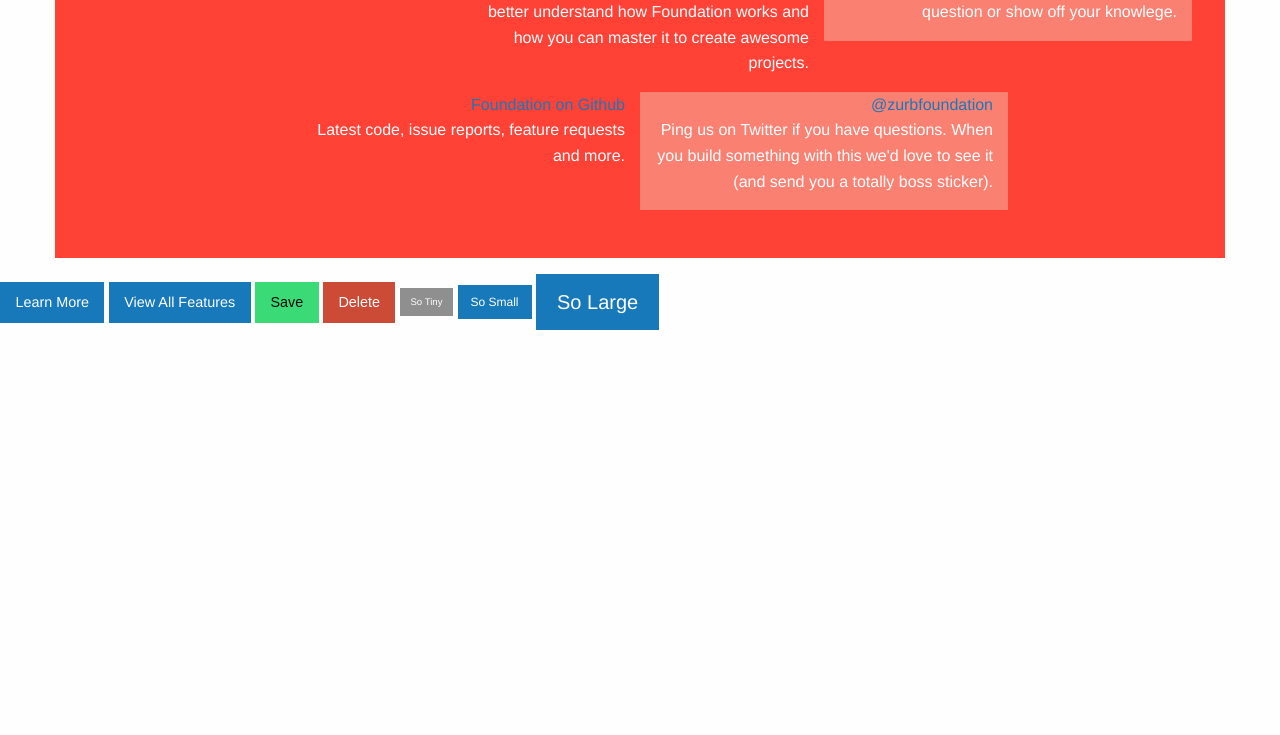
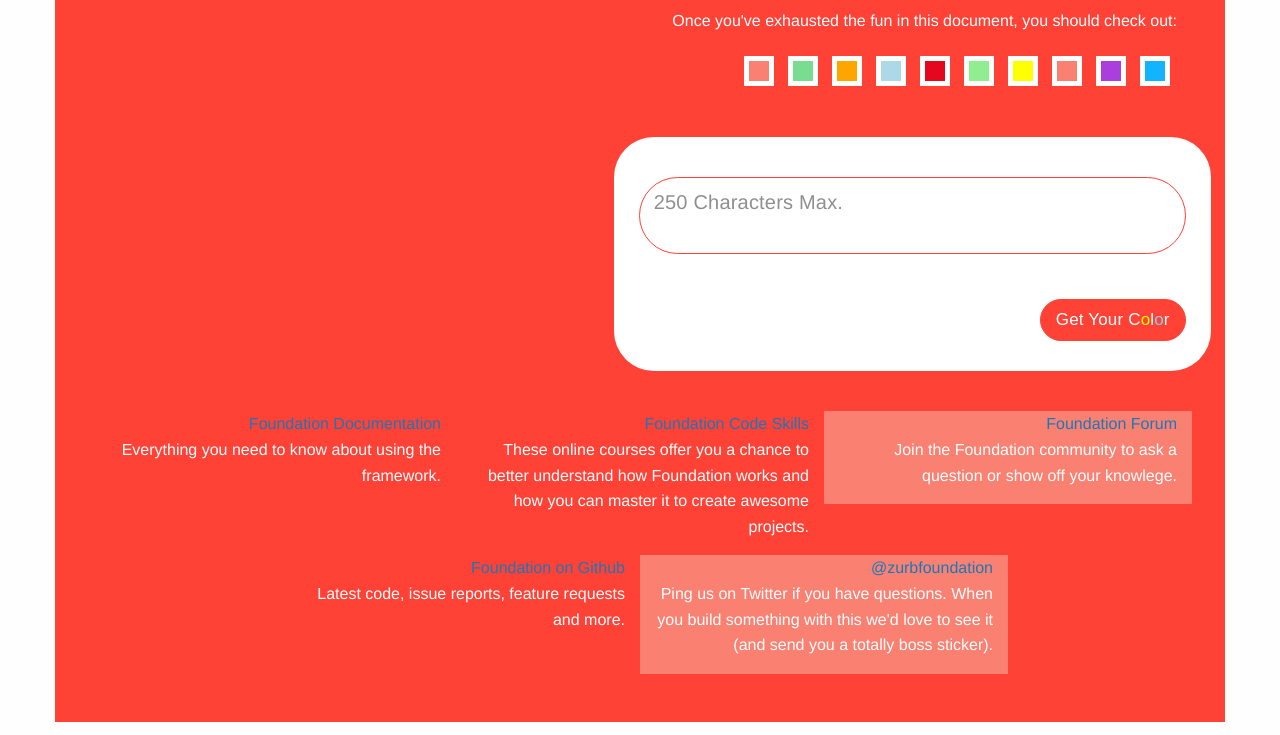
Before and after one commit to LeslieMoses/SpotlessStyle, a plain HTML site: page index.html in a window 1280 px wide. Shown: the part 401-1136 px from the top of the page. Before the commit the page ends 800 px from the top, so only its background shows below. Drawn offline with nearby package versions, Linux system fonts and the light colour scheme.

Commit message:
style 0315 4p

```diff
--- a/css/app.css
+++ b/css/app.css
@@ -13,10 +13,18 @@ padding: 10px;
 	text-align: right;
 	border: none;
 	margin-top: 20px;
+
 }
 	/* removes the border */
 	.x-callout:before{
     display: none;
+
+}
+
+.callout H1{
+	font-family: 'Jura', sans-serif;
+	font-family: 'Syncopate', sans-serif;
+	font-weight: bold;
 
 }
 
@@ -66,3 +74,107 @@ padding: 10px;
 .candycane {
 	background: #E5071F;
 	}
+
+
+ /*form*/
+ form {
+  position: relative;
+  display: inline-block;
+  max-width: 700px;
+  min-width: 500px;
+  box-sizing: border-box;
+  padding: 30px 25px;
+  background-color: white;
+  border-radius: 40px;
+  margin: 40px 20px;
+  left: 5%;
+  font-family: "Helvetica" , sans-serif;
+  font-weight: light;
+  -webkit-font-smoothing: antialiased
+}
+
+#inputText{
+      /*@extend .transition*/
+      appearance: none;
+      background-color: none;
+      border: 1px solid #FF4136;
+      line-height: 0;
+      font-size: 40px;
+      width: 100%;
+      display: block;
+      box-sizing: border-box;
+      padding: 15px 15px;
+      border-radius: 60px;
+      color: white;
+      font-weight: 100;
+      letter-spacing: 0.01em;
+      position: relative;
+      z-index: 1;
+  }
+#inputText:hover{
+ 	/*translate( 0 , -35px );*/
+ 	font-style: italic;
+    color: white;
+    font-family: "Georgia";
+}
+
+#inputText:focus {
+        outline: none;
+        background: #FF4136;
+        color: white;
+        margin-top: 30px;
+    }
+
+.question{
+
+    position: relative;
+    padding: 10px 0;
+}
+
+
+label{
+   /*   @extend .transition*/
+      transform-origin: left center;
+      color: #8F8F8F;
+      font-weight: 100;
+      letter-spacing: 0.01em;
+      font-size: 20px;
+      box-sizing: border-box;
+      padding: 10px 15px;
+      display: block;
+      position: absolute;
+      margin-top: -80px;
+      z-index: 2;
+      pointer-events: none;
+}
+
+button{
+   /* @extend .transition*/
+    margin-top: 35px;
+    background-color: #FF4136;
+    border: 1px solid #FF4136;
+    line-height: 0;
+    font-size: 17px;
+    display: inline-block;
+    box-sizing: border-box;
+    padding: 20px 15px ;
+    border-radius: 60px;
+    color: white;
+    font-weight: 100;
+    letter-spacing: 0.01em;
+    position: relative;
+    z-index: 1;
+}
+
+ button:hover{
+		color: #666;
+      	background-color: salmon;
+      	border: 4px solid white;
+
+ 	}
+
+ button:focus{
+		color: white;
+      	background-color: #FF4136;
+
+ 	}
--- a/index.html
+++ b/index.html
@@ -7,12 +7,14 @@
     <title>Hou you doin'?</title>
     <link rel="stylesheet" href="css/foundation.css">
     <link rel="stylesheet" href="css/app.css">
+    <!-- Google Fonts link -->
+    <link href="https://fonts.googleapis.com/css?family=Jura|Syncopate:400,700" rel="stylesheet">
   </head>
   <body>
         <div class="row">
       <div class="large-12 columns">
-        <div class="callout large xxlarge-text-right">
-          <h1>How You Doin&rsquo;?</h1>
+        <div class="callout large xlarge-text-right">
+          <h1>How You D<span style="color:yellow">o</span>in&rsquo;?</h1>
           <p>To get going, this file (index.html) includes some basic styles you can modify, play around with, or totally destroy to get going.</p>
           <p>Once you've exhausted the fun in this document, you should check out:</p>
 
@@ -27,7 +29,18 @@
               <div class="foo lime"></div>
               <div class="foo salmon"></div>
 
-          <div class="row">
+
+           <br><br>
+         <form>
+            <div class="question">
+              <input id="inputText" type="textarea" maxlength="250" required/>
+              <label>250 Characters Max.</label>
+            </div>
+
+            <button>Get Your C<span style="color:yellow">o</span>l<span style="color:skyblue">o</span>r</button>
+          </form>
+
+    <div class="row">
             <div class="large-4 medium-4 columns">
               <p><a href="http://foundation.zurb.com/docs">Foundation Documentation</a><br />Everything you need to know about using the framework.</p>
             </div>
```
